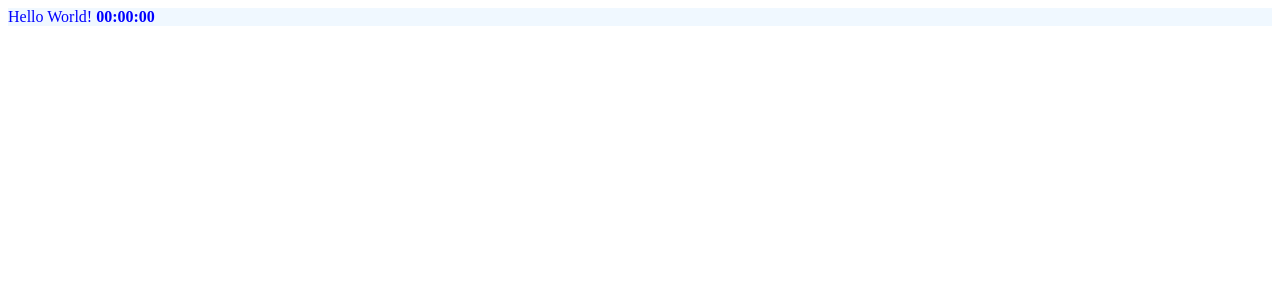
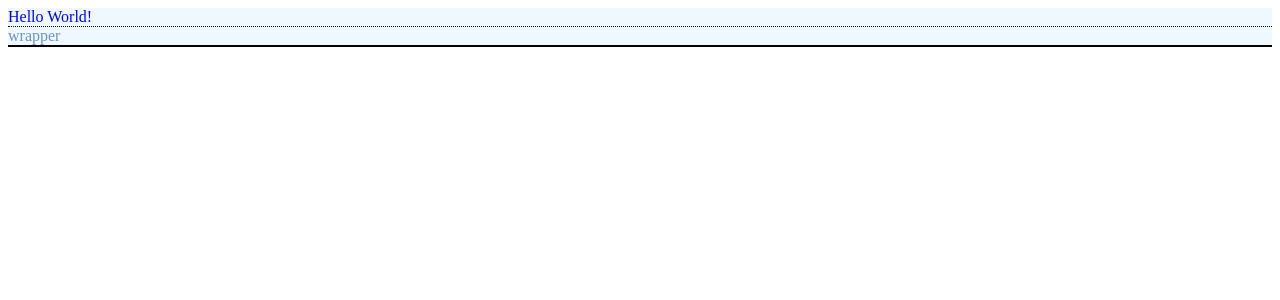
Before and after one commit to front-end-captain/react-project, a React app: page / in a window 1280 px wide. Shown: the top 300 px of the page. Built offline with nearby package versions, Linux system fonts and the light colour scheme.

Commit message:
:sparkles: add less supported

```diff
--- a/src/App.jsx
+++ b/src/App.jsx
@@ -1,13 +1,14 @@
 import { hot } from "react-hot-loader/root";
 import React from "react";
 
-import Countdown from "@/components/Countdown";
+import Example from "@/components/Example";
 
 import "./App.css";
 
 const App = () => (
   <div className="app">
-    Hello World! <Countdown remainingTime={5000} onLessThenZero={() => console.log("zero")} />
+    Hello World!
+    <Example />
   </div>
 );
 
--- /dev/null
+++ b/src/components/Example/index.jsx
@@ -0,0 +1,12 @@
+import React from "react";
+
+import "./index.less";
+
+const Example = () => {
+  return (
+    <div className="wrapper">wrapper</div>
+  );
+};
+
+
+export default Example;
--- /dev/null
+++ b/src/components/Example/index.less
@@ -0,0 +1,13 @@
+@nice-blue: #5b83ad;
+@light-blue: @nice-blue + #111;
+
+.bordered {
+  border-top: dotted 1px black;
+  border-bottom: solid 2px black;
+}
+
+.wrapper {
+  display: grid;
+  color: @light-blue;
+  .bordered;
+}
--- a/webpack/webpack.config.dev.js
+++ b/webpack/webpack.config.dev.js
@@ -45,8 +45,45 @@ module.exports = {
               sourceMap: true,
             },
           },
+          {
+            loader: require.resolve("postcss-loader"),
+            options: {
+              ident: "postcss",
+              sourceMap: true,
+            },
+          },
         ],
       },
+      {
+        test: /\.less$/,
+        use: [
+          {
+            loader: "style-loader",
+          },
+          {
+            loader: "css-loader",
+            options: {
+              sourceMap: true,
+            },
+          },
+          {
+            loader: require.resolve("postcss-loader"),
+            options: {
+              ident: "postcss",
+              sourceMap: true,
+            },
+          },
+          {
+            loader: "less-loader",
+            options: {
+              strictMath: true,
+              noIeCompat: true,
+              sourceMap: true,
+            },
+          },
+        ],
+      },
+
     ],
   },
 
```
Also changed, not shown: package.json (+9 -0 lines), .postcssrc (added), 1 other file (tests, documents, lock files or other folders).
